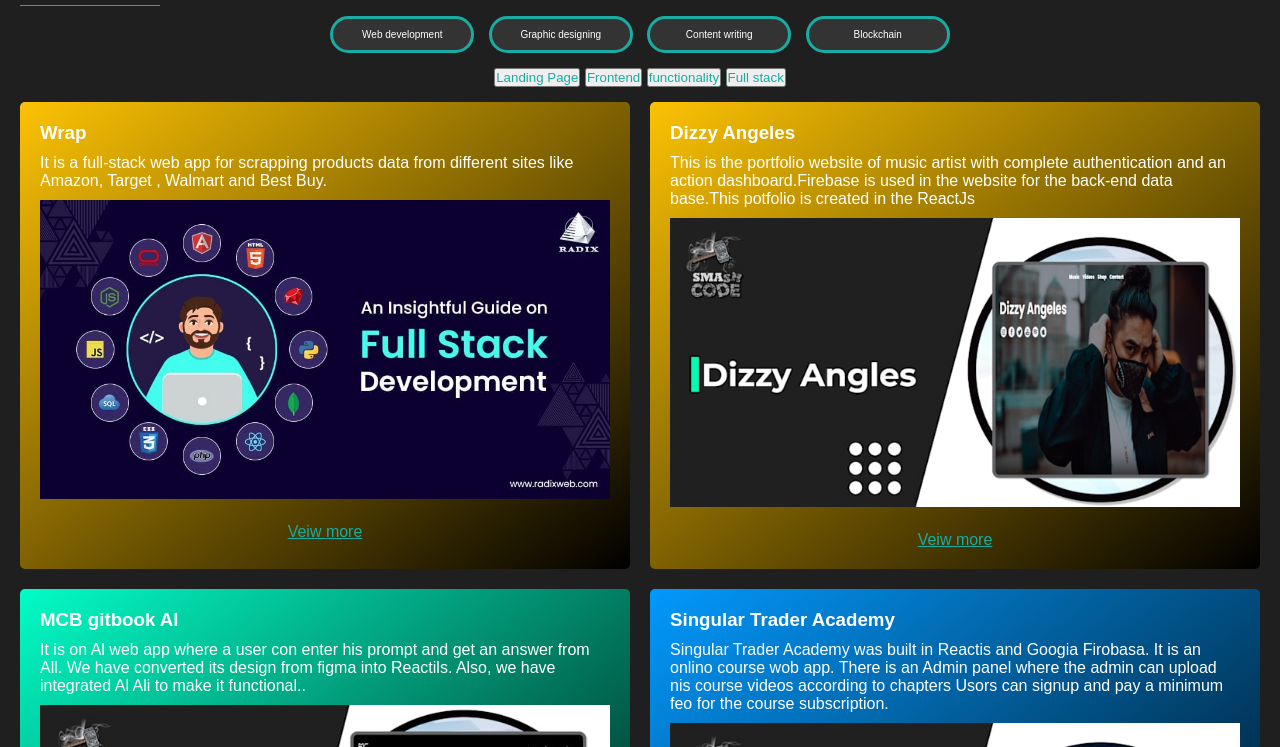
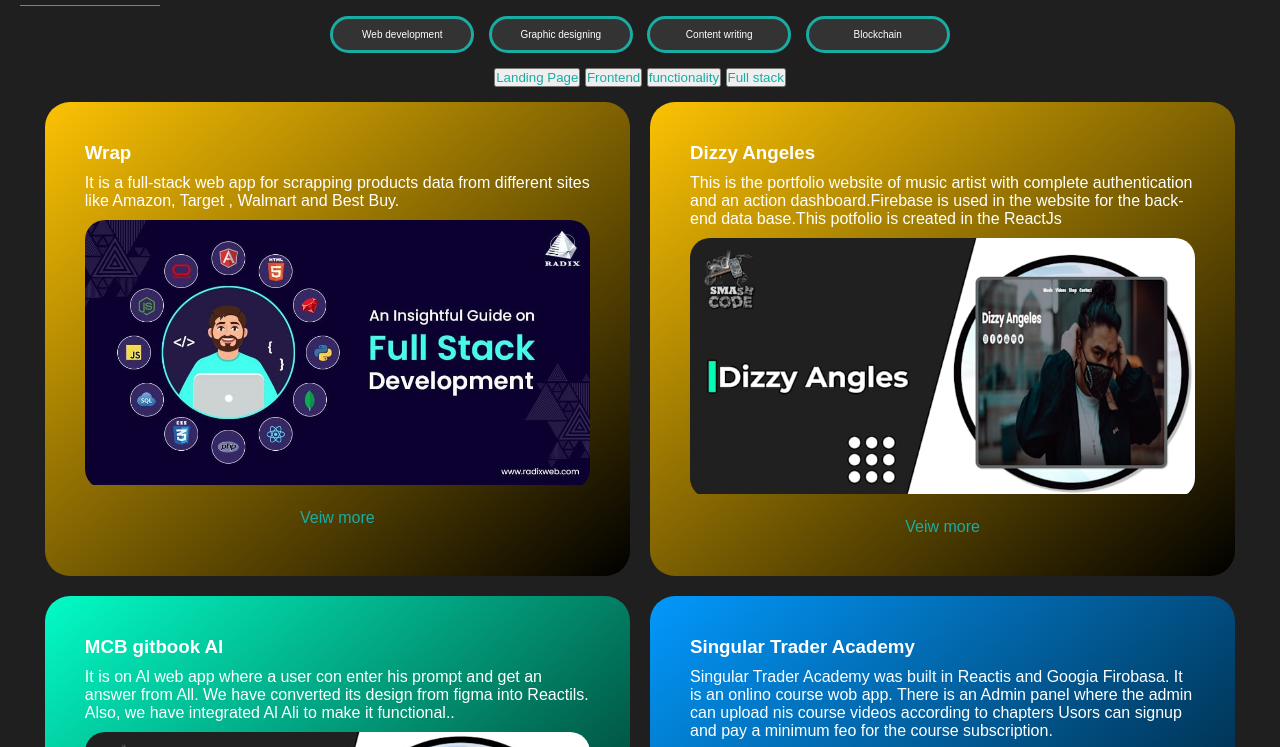
Before and after one commit to maimoona516/landingpage112, a plain HTML site: page index.html in a window 1280 px wide. Shown: the part 233-980 px from the top of the page. Drawn offline with Linux system fonts and the light colour scheme.

Commit message:
Add files via upload

```diff
--- a/index.html
+++ b/index.html
@@ -48,6 +48,7 @@
         <i class="fas fa-bars"></i>
     </label>
     <ul style="height: 20px;">
+<li><a class="border" href="#"> <img src="./IMAGES/logo-removebg-preview (1) (1).png" class="header__img"></a></li>
 <li><a class="active" href="#">HOME</a></li>
 <li><a href="#">PROJECTS</a></li>
 <li><a href="#">SERVICES</a></li>
--- a/style.css
+++ b/style.css
@@ -43,7 +43,14 @@ margin-right: 40px;}
 padding-left: 50px;}}
 nav ul li  a  {font-size:17px  ;}*/
 
-
+::-webkit-scrollbar{width:5px ;
+height: 7px;}
+::-webkit-scrollbar-thumb {
+    border-radius: 100px;
+    background: #1aaca2;}
+    ::-webkit-scrollbar-track {
+        background-color: #000;
+    }
 *,
 *::before,
 *::after {
@@ -394,11 +401,12 @@ margin-bottom: -10%;
 margin-top: 1%;
 margin-left: 1%;
 margin-right: 1%;
-padding: 0.9rem 2rem;}
+padding: 0.9rem 2rem;
+}
 
 .LOGO2 {height: 33px;
 margin-left: -10px;}
-
+ nav .border {display: none;}
 nav ul {display: flex;
 list-style: none;}
 nav ul li a {color: white;
@@ -439,7 +447,7 @@ background-color: black;
 text-align: center;
 transition: all 0.5s ease;
 }
-
+nav .border {display: block;}
 #click:checked~ul{left: 0%;}
 
 #click:checked~ .menu-btn i::before { content: "\f00d";}
@@ -447,7 +455,8 @@ transition: all 0.5s ease;
 nav .menu-btn i {display: block;}
 nav ul li  {margin: 40px 0;}
 .LOGO2{width: 100%;
-}}
+}
+}
 
   /* ===============CARDS ===================== */
 
@@ -460,10 +469,13 @@ body{
     display: grid;
     grid-template-columns: repeat(2, 1fr);
     grid-gap: 20px;
+    margin-left: 2%;
+    margin-right:2% ;
   }
 
   .proj__card {
     width: 100%;
+
     border-radius: 5px;
     padding: 2rem 2rem;
     background-image: linear-gradient(to right bottom ,hsl(293, 63%, 47%) ,#000);
@@ -477,6 +489,7 @@ body{
   .proj__image {
     text-align: center;
     margin-bottom: 2rem;
+    border-radius: 20px;
   }
 
   .proj__name {
@@ -495,8 +508,9 @@ body{
 
   .proj__button {
     text-align: center;
+    text-decoration: none;
   }
-
+.proj__btn {text-decoration: none;}
 
     /* ===============  CARDS  endddd ===================== */
 
@@ -509,13 +523,17 @@ body{
     grid-gap: 20px;
     padding: 10px;
 
+
   }
   .proj__card {
 
 
-padding: 20px;
+padding: 40px;
 border-radius: 5px;
 box-sizing: border-box;
+justify-content: space-between;
+border-radius: 25px;
+
 
 }
 .proj__image {overflow: hidden;
@@ -530,6 +548,10 @@ width: 100%;}
 
                 }
 
+     @media (max-width:677px) { .proj__card {
+        grid-template-columns: repeat(2, 1fr)!important;}
+
+        }
 
 
 
@@ -664,7 +686,7 @@ width: 100%;}
 
 
  .filters button:hover {
-     background: #1e90ff;
+     background: #1aaca2 ;
  }
 
  @media (min-width: 763px) {
```
